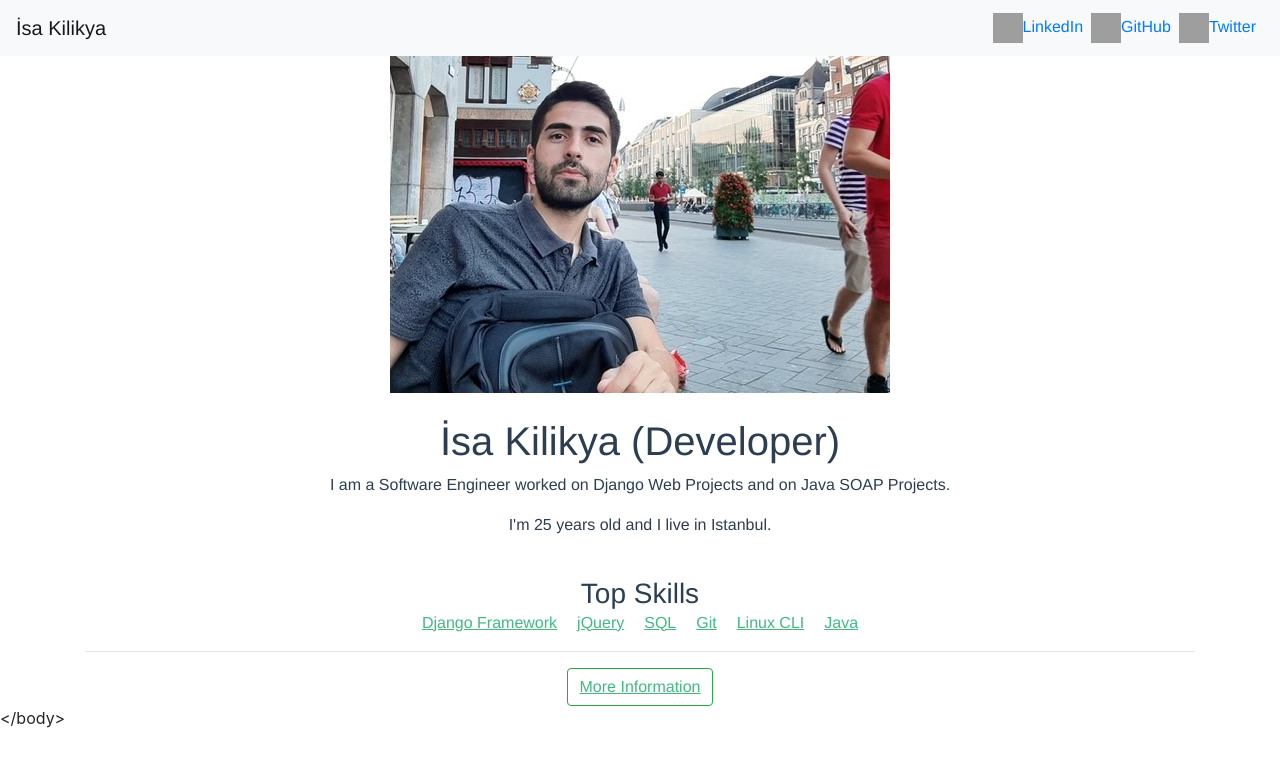
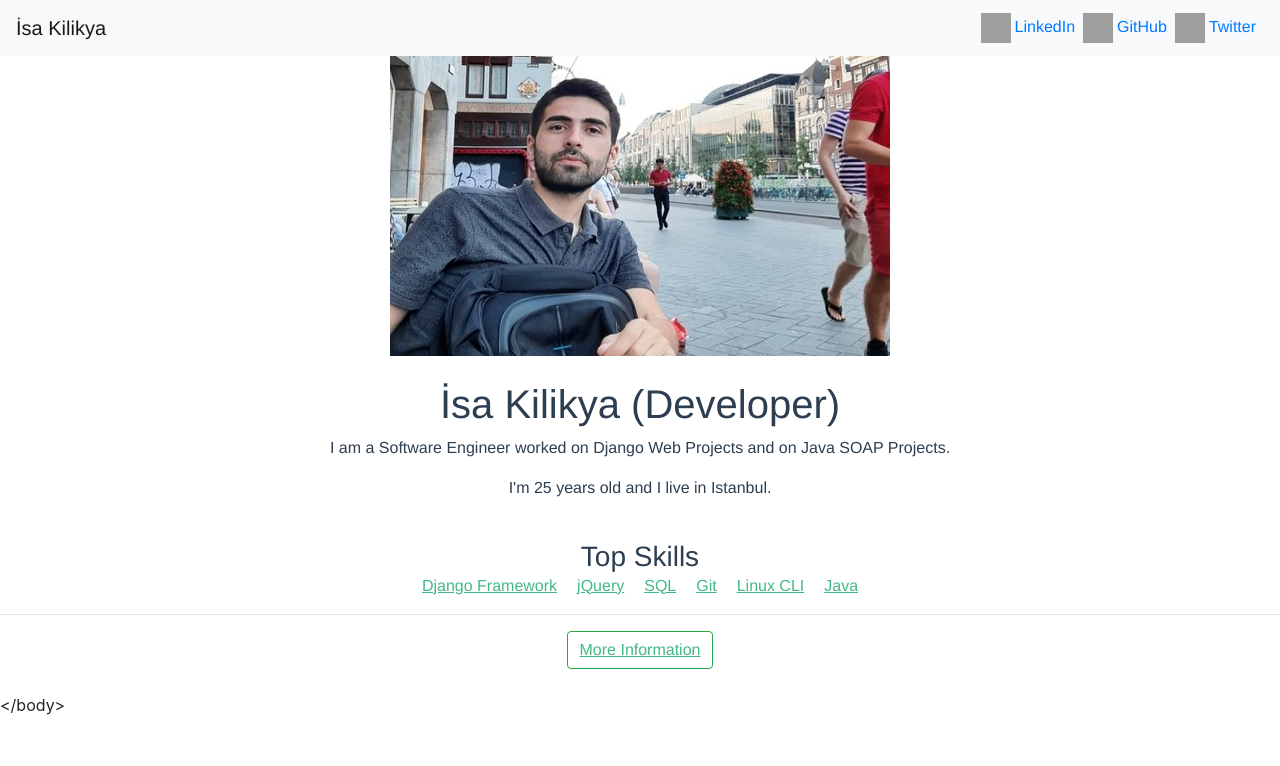
Before and after one commit to isarota/isakilikya, a Vue app: page / in a window 1280 px wide. Shown: the top 766 px of the page. Built offline with nearby package versions, Linux system fonts and the light colour scheme; grey boxes are pictures that could not be loaded.

Commit message:
refactor: mini updates.

```diff
--- a/src/components/Header.vue
+++ b/src/components/Header.vue
@@ -6,7 +6,7 @@
       <ul class="navbar-nav ml-auto">
         <li v-for="link in links" v-bind:key="link.name" class="nav-item pr-2">
           <a :href="link.url" target="_blank" rel="noopener">
-            <img :src="link.icon" :alt="link.name" width="30" height="30">
+            <img :src="link.icon" :alt="link.name" width="30" height="30" class="mr-1">
             <span>{{link.name}}</span>
           </a>
         </li>
--- a/src/components/Main.vue
+++ b/src/components/Main.vue
@@ -1,6 +1,6 @@
 <template>
-  <div class="container">
-    <img alt="Vue logo" src="@/assets/cover.jpg">
+  <div>
+    <img alt="Isa Kilikya" src="@/assets/cover.jpg" width="500" height="300">
     <br> <br>
     <h1>{{ msg }}</h1>
     <p>
@@ -15,6 +15,7 @@
     </ul>
     <hr>
     <router-link to="/information" class="btn btn-outline-success">More Information</router-link>
+    <br><br>
   </div>
 </template>
 
```
